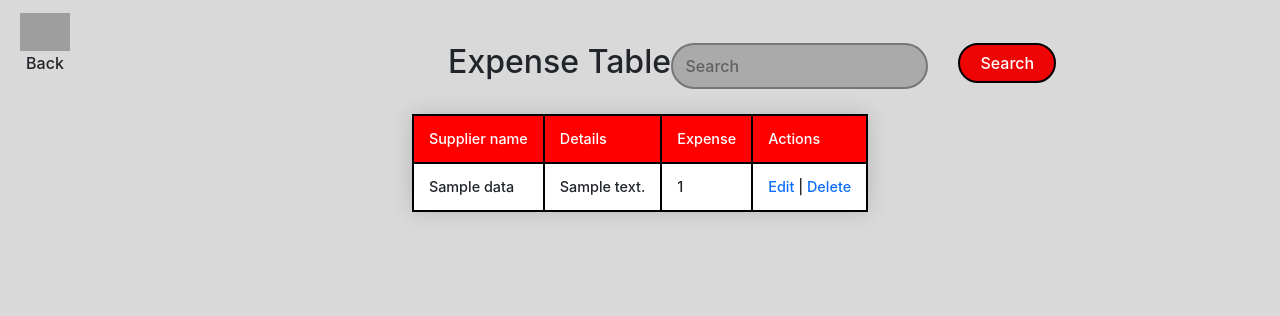
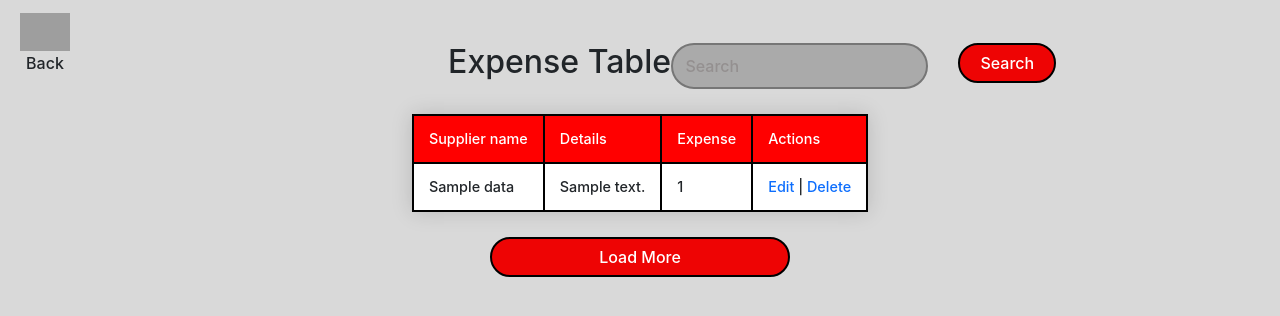
Before and after one commit to DatPika/System-Development-ECommerce, a PHP site: template app/views/Expense/index.php in a window 1280 px wide. Shown: the part 139-455 px from the top of the page. Run offline with PHP 8.4, Linux system fonts and the light colour scheme; the template is opened without the code that fills it: most values are stand-ins (such as "Sample title", 1, 10 or a date in 2020); grey boxes are pictures that could not be loaded.

Commit message:
expense index view done except for order by arrows

```diff
--- a/Style/styles.css
+++ b/Style/styles.css
@@ -51,6 +51,11 @@ figure.back > img {
 	width: inherit;
 }
 
+div.break {
+	height: 0;
+	flex-basis: 100%;
+}
+
 .topheader {
 	position: relative;
 	background-color: #EE0404;
@@ -94,6 +99,10 @@ figure.back > img {
 /*Removing the underline from the "Actions" field */
 .content-table tbody tr:first-child td:nth-child(4) a {
    text-decoration: none;
+}
+
+input[name="loadMore"] {
+	width: 300px;
 }
 
 .createPage {
@@ -174,11 +183,11 @@ figure.back > img {
 	flex-grow: 1;
 }
 
-.pageHeader input[name="searchField"]::placeholder{
+input[class="redButton"]::placeholder{
 	color: #626262;
 }
 
-.pageHeader input[name="searchButton"]{
+input[class="redButton"]{
 	color: white;
 	height: 40px;
 	padding: 0 20px 0 20px;
--- a/app/views/Expense/index.php
+++ b/app/views/Expense/index.php
@@ -11,7 +11,7 @@
 		<h2 class="title">Expense Table</h2>
 		<div class="headerSearch">
 			<input type="text" name="searchField" placeholder=<?= _('Search') ?>>
-			<input type="submit" name="searchButton" value="Search">
+			<input type="submit" name="searchButton" class="redButton" value="Search">
 		</div>
 	</div>
 	<table class="content-table">
@@ -39,6 +39,8 @@
 	?>
 
 	</table>
+	<div class="break"></div>
+	<input type="submit" class="redButton" name="loadMore" value="Load More">
 </div>
 
 <?php $this->view('shared/footer'); ?>
```
